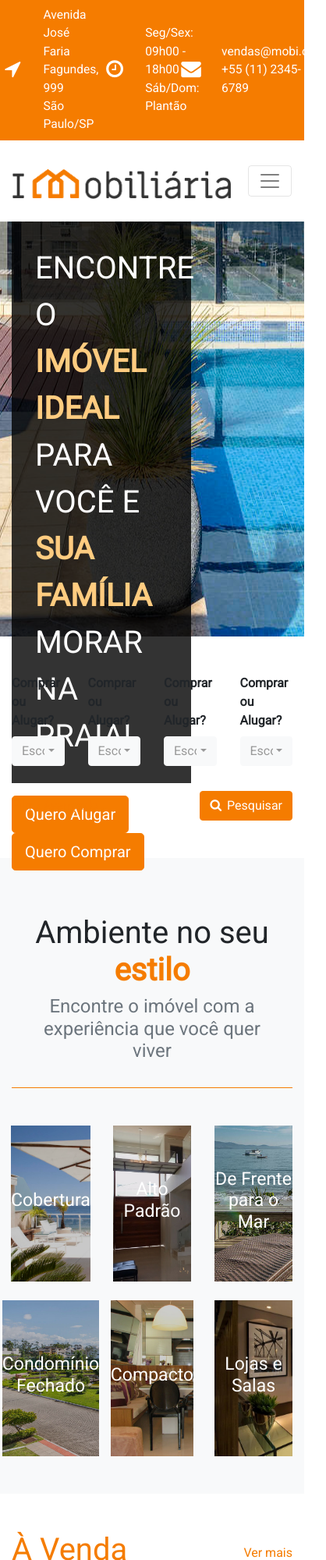
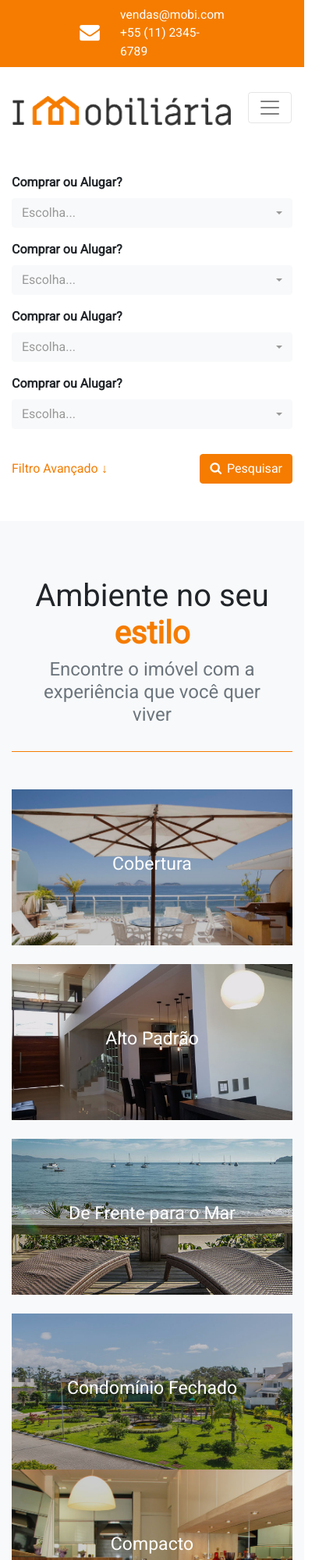
Before and after one commit to HandzOn/HandzOn.bootstrap_project, a website: page index.html in a window 390 px wide. Shown: the top 2000 px of the page at 78% size, 418 px wide, since content can reach past the window. Drawn offline with nearby package versions, Linux system fonts and the light colour scheme.

Commit message:
Apply mobile first responsive

```diff
--- a/index.html
+++ b/index.html
@@ -15,16 +15,16 @@
     <!-- Header -->
     <div class="header-bar bg-front">
         <div class="container">
-            <div class="row">
-                <div class="col-4 d-flex justify-content-center align-items-center p-2 text-white">
+            <div class="row justify-content-around">
+                <div class="d-none d-lg-flex col-lg-4 justify-content-center align-items-center p-2 text-white">
                     <i class="icon-location-arrow"></i>
                     <p class="my-auto ml-3">Avenida José Faria Fagundes, 999 <br/> São Paulo/SP</p>
                 </div>
-                <div class="col-4 d-flex justify-content-center align-items-center p-2 text-white">
+                <div class="d-none d-md-flex col-md-6 col-lg-4 justify-content-center align-items-center p-2 text-white">
                     <i class="icon-clock-o"></i>
                     <p class="my-auto ml-3">Seg/Sex: 09h00 - 18h00 <br/> Sáb/Dom: Plantão</p>
                 </div>
-                <div class="col-4 d-flex justify-content-center align-items-center p-2 text-white">
+                <div class="d-flex col-4 d-md-flex col-md-6 col-lg-4 justify-content-center align-items-center p-2 text-white">
                     <i class="icon-envelope"></i>
                     <p class="my-auto ml-3">vendas@mobi.com <br/> +55 (11) 2345-6789</p>
                 </div>
@@ -59,7 +59,7 @@
 
 </header>
 
-<div class="main-slide">
+<div class="main-slide d-none d-sm-block">
     <div class="container" style="height: 100%">
         <div class="row align-items-center" style="height: 100%">
             <div class="col-8">
@@ -76,21 +76,21 @@
     <div class="container my-5">
         <div class="row">
             <form action="" class="form-inline w-100">
-                <div class="form-group col-3">
+                <div class="form-group col-12 col-sm-6 col-lg-3">
                     <label for="search" class="mb-2"><strong>Comprar ou Alugar?</strong></label>
                     <select name="search" id="search" class="selectpicker" title="Escolha...">
                         <option value="">Comprar</option>
                         <option value="">Alugar</option>
                     </select>
                 </div>
-                <div class="form-group col-3">
+                <div class="form-group col-12 col-sm-6 col-lg-3">
                     <label for="search" class="mb-2"><strong>Comprar ou Alugar?</strong></label>
                     <select name="search" id="search" class="selectpicker" title="Escolha...">
                         <option value="">Comprar</option>
                         <option value="">Alugar</option>
                     </select>
                 </div>
-                <div class="form-group col-3">
+                <div class="form-group col-12 col-sm-6 col-lg-3">
                     <label for="search" class="mb-2"><strong>Comprar ou Alugar?</strong></label>
                     <select name="search" id="search" class="selectpicker" title="Escolha..." multiple
                             data-actions-box="true">
@@ -98,7 +98,7 @@
                         <option value="">Alugar</option>
                     </select>
                 </div>
-                <div class="form-group col-3">
+                <div class="form-group col-12 col-sm-6 col-lg-3">
                     <label for="search" class="mb-2"><strong>Comprar ou Alugar?</strong></label>
                     <select name="search" id="search" class="selectpicker" title="Escolha...">
                         <option value="">Comprar</option>
@@ -154,7 +154,7 @@
             <p class="text-muted h4">Encontre o imóvel com a experiência que você quer viver</p>
         </div>
         <div class="main-list-group-items mt-5 d-flex justify-content-around row">
-            <article class="main-list-group-item col-4 mb-4">
+            <article class="main-list-group-item col-12 col-md-6 col-lg-4 mb-4">
                 <a href="">
                     <div class="d-flex align-items-center justify-content-center"
                          style="background: url('./assets/images/home/cobertura_oto_1.jpg') no-repeat; background-size: cover;">
@@ -162,7 +162,7 @@
                     </div>
                 </a>
             </article>
-            <article class="main-list-group-item col-4 mb-4">
+            <article class="main-list-group-item col-12 col-md-6 col-lg-4 mb-4">
                 <a href="">
                     <div class="d-flex align-items-center justify-content-center"
                          style="background: url('./assets/images/home/alto_padrao_1.jpg') no-repeat; background-size: cover;">
@@ -170,7 +170,7 @@
                     </div>
                 </a>
             </article>
-            <article class="main-list-group-item col-4 mb-4">
+            <article class="main-list-group-item col-12 col-md-6 col-lg-4 mb-4">
                 <a href="">
                     <div class="d-flex align-items-center justify-content-center"
                          style="background: url('./assets/images/home/de_frente_pro_mar_original.jpg') no-repeat; background-size: cover;">
@@ -178,7 +178,7 @@
                     </div>
                 </a>
             </article>
-            <article class="main-list-group-item col-4">
+            <article class="main-list-group-item col-12 col-md-6 col-lg-4">
                 <a href="">
                     <div class="d-flex align-items-center justify-content-center"
                          style="background: url('./assets/images/home/condominio_fechado_1.jpg') no-repeat; background-size: cover;">
@@ -186,7 +186,7 @@
                     </div>
                 </a>
             </article>
-            <article class="main-list-group-item col-4">
+            <article class="main-list-group-item col-12 col-md-6 col-lg-4">
                 <a href="">
                     <div class="d-flex align-items-center justify-content-center"
                          style="background: url('./assets/images/home/compacto_1.jpg') no-repeat; background-size: cover;">
@@ -194,7 +194,7 @@
                     </div>
                 </a>
             </article>
-            <article class="main-list-group-item col-4">
+            <article class="main-list-group-item col-12 col-md-6 col-lg-4">
                 <a href="">
                     <div class="d-flex align-items-center justify-content-center"
                          style="background: url('./assets/images/home/sala_comercial_original.jpg') no-repeat; background-size: cover;">
@@ -213,7 +213,7 @@
             <a href="#" class="text-front">Ver mais</a>
         </div>
         <div class="row">
-            <article class="col-4">
+            <article class="col-12 col-md-6 col-lg-4 mb-4">
                 <div class="card main-properties-item">
                     <div class="img-responsive-16by9">
                         <a href="#">
@@ -247,7 +247,7 @@
                 </div>
             </article>
 
-            <article class="col-4">
+            <article class="col-12 col-md-6 col-lg-4 mb-4">
                 <div class="card main-properties-item">
                     <div class="img-responsive-16by9">
                         <a href="#">
@@ -280,7 +280,7 @@
                 </div>
             </article>
 
-            <article class="col-4">
+            <article class="col-12 col-md-6 col-lg-4 mb-4">
                 <div class="card main-properties-item">
                     <div class="img-responsive-16by9">
                         <a href="#">
@@ -323,7 +323,7 @@
             <a href="#" class="text-front">Ver mais</a>
         </div>
         <div class="row">
-            <article class="col-4">
+            <article class="col-12 col-md-6 col-lg-4 mb-4">
                 <div class="card main-properties-item">
                     <div class="img-responsive-16by9">
                         <a href="#">
@@ -357,7 +357,7 @@
                 </div>
             </article>
 
-            <article class="col-4">
+            <article class="col-12 col-md-6 col-lg-4 mb-4">
                 <div class="card main-properties-item">
                     <div class="img-responsive-16by9">
                         <a href="#">
@@ -390,7 +390,7 @@
                 </div>
             </article>
 
-            <article class="col-4">
+            <article class="col-12 col-md-6 col-lg-4 mb-4">
                 <div class="card main-properties-item">
                     <div class="img-responsive-16by9">
                         <a href="#">
@@ -446,7 +446,7 @@
 <section class="main-footer bg-light" style="background: url('assets/images/footer.png') repeat-x bottom center; background-size: 10%;">
     <div class="container pt-5" style="padding-bottom: 120px;">
         <div class="row justify-content-arround text-muted">
-            <div class="col-3">
+            <div class="col-12 col-md-3 col-lg-3">
                 <h1 class="pb-2">Navegue <span class="text-front">aqui</span></h1>
                 <ul>
                     <li><a href="">Home</a></li>
@@ -456,7 +456,7 @@
                     <li><a href="">Contato</a></li>
                 </ul>
             </div>
-            <div class="col-6">
+            <div class="col-12 col-md-9 col-lg-6">
                 <h1 class="pb-2">Nos <span class="text-front">Conheça!</span></h1>
                 <p>Nossa maior satisfação é lhe ajudar a encontrar seu imóvel
                     dos sonhos nas cidades do Brasil</p>
@@ -464,7 +464,7 @@
                 <p>Entre em contato com a nossa equipe e vamos lhe
                     informar sempre sobre os melhores negócios.</p>
             </div>
-            <div class="col-3">
+            <div class="col-12 col-md-12 col-lg-3 text-center">
                 <button class="btn btn-front icon-facebook icon-notext"></button>
                 <button class="btn btn-front icon-twitter icon-notext"></button>
                 <button class="btn btn-front icon-instagram icon-notext"></button>
```
